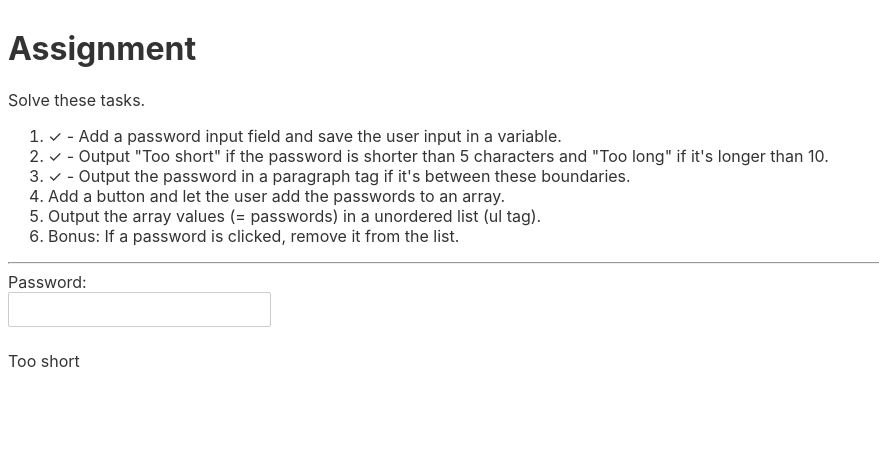
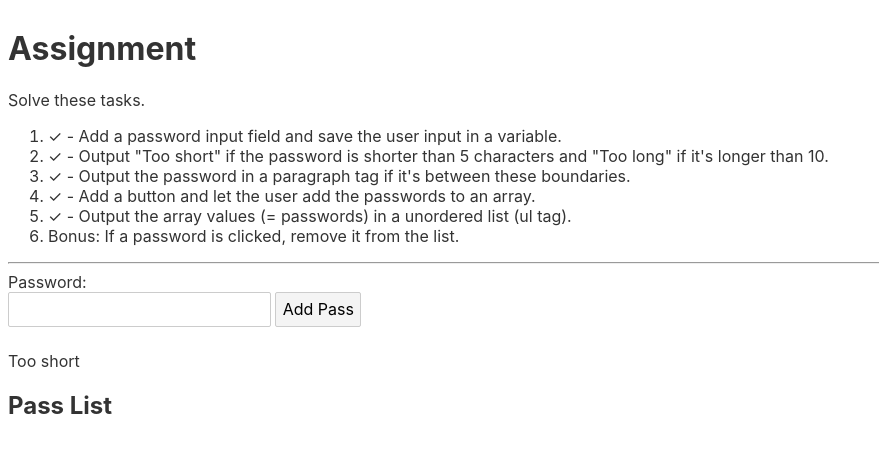
Before and after one commit to W3AI/max-svelte-loops, a Svelte app: page / in a window 1280 px wide. Shown: the top 452 px of the page, without its empty margins (0-879 px from the left). Built offline with nearby package versions, Linux system fonts and the light colour scheme.

Commit message:
done 4 and 5

```diff
--- a/src/App.svelte
+++ b/src/App.svelte
@@ -13,6 +13,12 @@ $: if (pass.trim().length < 5) {
         passState = 'ok';
     }
 
+function addPass() {
+    if (passState === 'ok') {
+        passList = [...passList, pass];
+    }
+}
+
 </script>
 
 <h1>Assignment</h1>
@@ -21,13 +27,14 @@ $: if (pass.trim().length < 5) {
 	<li>&#10003; - Add a password input field and save the user input in a variable.</li>
 	<li>&#10003; - Output "Too short" if the password is shorter than 5 characters and "Too long" if it's longer than 10.</li>
 	<li>&#10003; - Output the password in a paragraph tag if it's between these boundaries.</li>
-	<li>Add a button and let the user add the passwords to an array.</li>
-	<li>Output the array values (= passwords) in a unordered list (ul tag).</li>
+	<li>&#10003; - Add a button and let the user add the passwords to an array.</li>
+	<li>&#10003; - Output the array values (= passwords) in a unordered list (ul tag).</li>
 	<li>Bonus: If a password is clicked, remove it from the list.</li>
 </ol>
 <hr>
 <label>Password:</label>
 <input type="text" bind:value={pass} id="pass"/>
+<button on:click={addPass}>Add Pass</button>
 
 {#if passState === 'Too short'}
     <p>Too short</p>
@@ -38,3 +45,10 @@ $: if (pass.trim().length < 5) {
 {#if passState === 'Too long'}
     <p>Too long</p>
 {/if}
+
+<h2>Pass List</h2>
+<ul>
+{#each passList as password, i}
+    <li>{password}</li>
+{/each}
+</ul>
```
